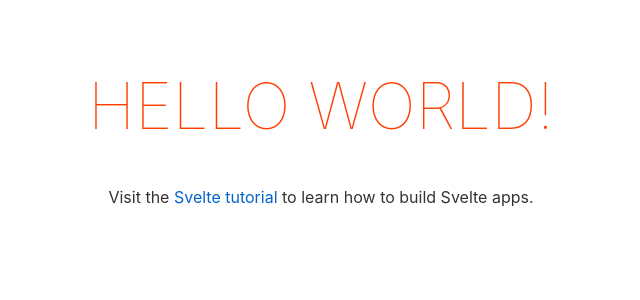
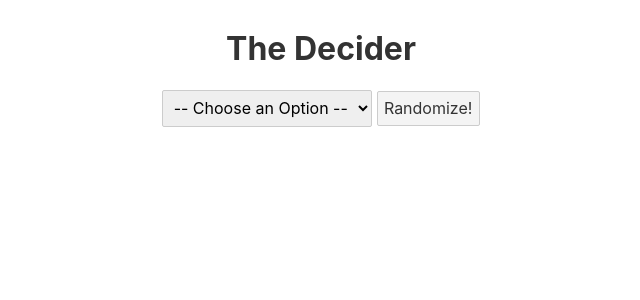
Before and after one commit to derrickholleman/the-decider, a Svelte app: page / in a window 1280 px wide. Shown: the top 300 px of the page, without its empty margins (319-959 px from the left). Built offline with nearby package versions, Linux system fonts and the light colour scheme.

Commit message:
done except for design

```diff
--- a/src/App.svelte
+++ b/src/App.svelte
@@ -1,30 +1,50 @@
 <script>
-	export let name;
+  import { RANDOMIZER_OPTIONS } from "./randomizerOptions";
+  let selectedOption;
+  let selectedRandomOption;
+
+  const handleRandomize = () => {
+    if (selectedOption) {
+      selectedRandomOption =
+        selectedOption.options[
+          Math.floor(Math.random() * selectedOption.options.length)
+        ];
+    }
+  };
 </script>
 
-<main>
-	<h1>Hello {name}!</h1>
-	<p>Visit the <a href="https://svelte.dev/tutorial">Svelte tutorial</a> to learn how to build Svelte apps.</p>
-</main>
+<div class="page-wrapper">
+  <h1>The Decider</h1>
+  <select
+    bind:value={selectedOption}
+    on:change={() => (selectedRandomOption = "")}
+  >
+    <option>-- Choose an Option --</option>
+    {#each RANDOMIZER_OPTIONS as randomOption}
+      <option value={randomOption}>
+        {randomOption.displayText}
+      </option>
+    {/each}
+  </select>
+
+  <button on:click={handleRandomize}> Randomize! </button>
+
+  <div class="selected-option">
+    {#if selectedRandomOption}
+      {selectedRandomOption}
+    {/if}
+  </div>
+</div>
 
 <style>
-	main {
-		text-align: center;
-		padding: 1em;
-		max-width: 240px;
-		margin: 0 auto;
-	}
-
-	h1 {
-		color: #ff3e00;
-		text-transform: uppercase;
-		font-size: 4em;
-		font-weight: 100;
-	}
-
-	@media (min-width: 640px) {
-		main {
-			max-width: none;
-		}
-	}
+  .page-wrapper {
+    text-align: center;
+  }
+  button {
+    cursor: pointer;
+  }
+  .selected-option {
+    margin-top: 2rem;
+    font-size: 1.5rem;
+  }
 </style>
--- a/src/main.js
+++ b/src/main.js
@@ -2,9 +2,6 @@ import App from './App.svelte';
 
 const app = new App({
 	target: document.body,
-	props: {
-		name: 'world'
-	}
 });
 
 export default app;
--- /dev/null
+++ b/src/randomizerOptions.js
@@ -0,0 +1,57 @@
+export const RANDOMIZER_OPTIONS = [
+    {
+      displayText: "Games",
+      options: [
+        "Sims",
+        "Animal Crossing",
+        "Mario Party",
+        "Mario Kart",
+        "Borderlands 3",
+        "COD Duty",
+        "Tricky Towers",
+        "Monopoly",
+        "Spongebob Battle for Bikini Bottom",
+        "Stardew Valley",
+      ],
+    },
+    {
+      displayText: "Casual Restaurants",
+      options: [
+        "Chipotle",
+        'Chipotle',
+        'Chipotle',
+        "Subway",
+        "Chick Fil-A",
+        "Chick Fil-A",
+        "Culvers",
+        "Erberts and Gerberts",
+        "Burger King",
+        "DQ Grill & Chill",
+        "Panera",
+        "Applebees",
+        "Wahlburgers",
+        "Red Cow",
+        "Shake Shack",
+        "Perkins",
+        "Leeann Chin",
+        "Panda Express",
+        "Canes",
+        "Buffalo Wild Wings",
+        "Dominoes",
+      ],
+    },
+    {
+      displayText: "Fancy Restaurants",
+      options: [
+        "Crave",
+        "The Local",
+        "Cheesecake Factory",
+        "Nolos",
+        "Freehouse",
+        "Brick and Bourbon",
+        "Biaggis",
+        "PF Changs",
+        "Buona Sera",
+      ],
+    },
+  ];
```
Also changed, not shown: 1 other file (tests, documents, lock files or other folders).
